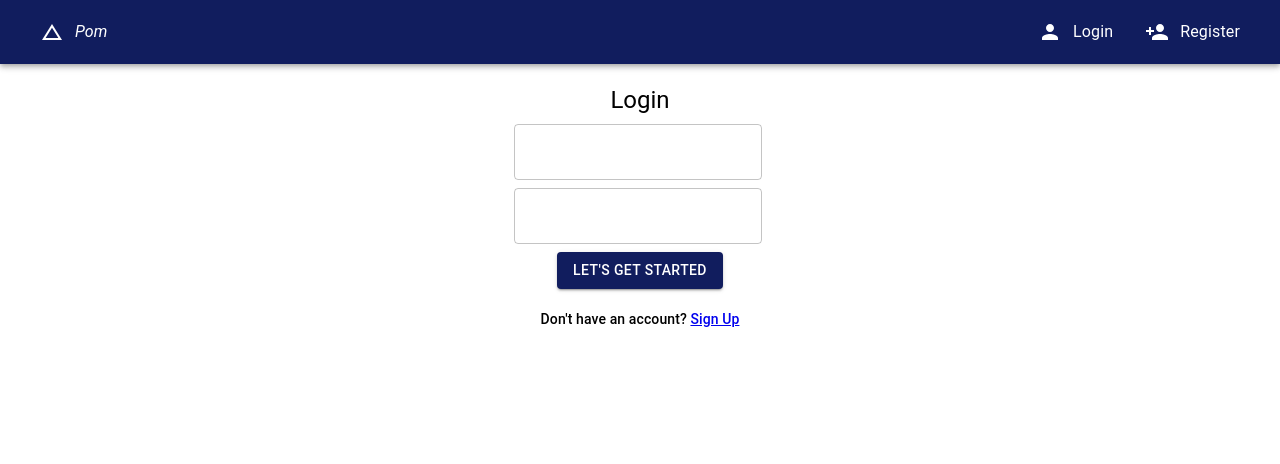
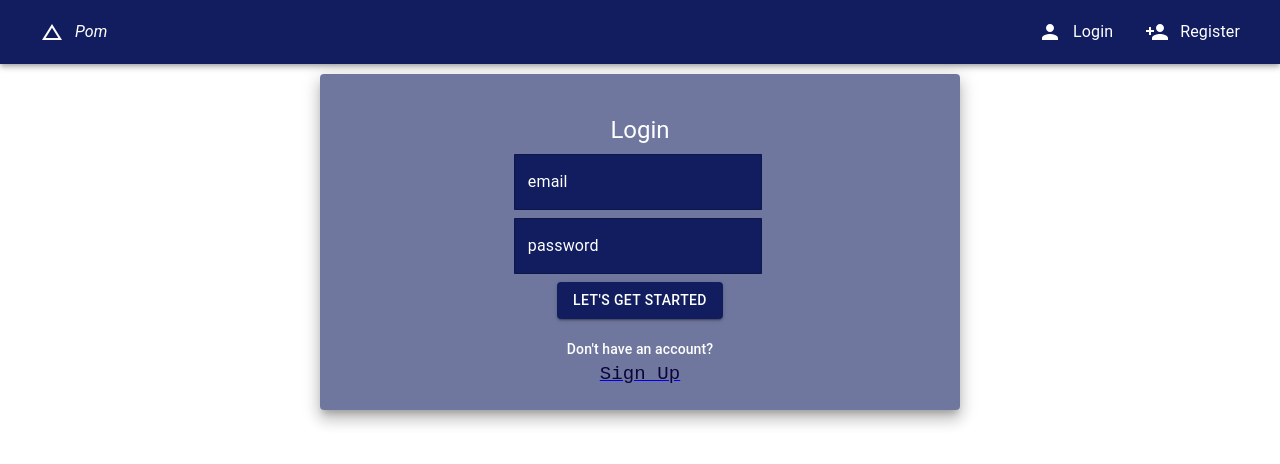
Before and after one commit to JaiRaga/blog-app-client-server, a React (Create React App) app in the folder client/: page /login in a window 1280 px wide. Shown: the top 464 px of the page. Built offline with nearby package versions, Linux system fonts and the light colour scheme; no server answers.

Commit message:
changed layout

```diff
--- a/client/src/component/auth/Login.js
+++ b/client/src/component/auth/Login.js
@@ -1,56 +1,84 @@
-import React, { useState } from "react";
-import { useSelector, useDispatch } from "react-redux";
+import React, { useState } from 'react'
+import { useSelector, useDispatch } from 'react-redux'
 import {
 	makeStyles,
 	Grid,
 	TextField,
 	Button,
-  Typography
-} from "@material-ui/core";
-import { Link, Redirect } from "react-router-dom";
-import { login } from "../../redux/actions/auth";
+	Typography,
+	Paper,
+} from '@material-ui/core'
+import { Link, Redirect } from 'react-router-dom'
+import { login } from '../../redux/actions/auth'
 
 const useStyles = makeStyles((theme) => ({
 	root: {
-    "& > *": {
+		'& > *': {
 			margin: theme.spacing(1),
-      width: "25ch"
-    }
+			width: '25ch',
+		},
 	},
 	loginContainer: {
-    marginTop: "20px"
-  }
-}));
+		marginTop: '20px',
+	},
+	typography: {
+		color: '#fff',
+	},
+	textfieldColor: {
+		backgroundColor: '#111d5e',
+		color: '#000',
+	},
+	parentGrid: {
+		marginTop: 10,
+	},
+	paper: {
+		padding: '20px 0',
+		backgroundColor: '#111d5e99',
+	},
+	link: {
+		color: '#0a043c',
+		fontFamily: 'monospace',
+		fontSize: 19,
+		display: 'block',
+	},
+	footer: {
+		marginTop: '20px',
+		color: '#fff',
+	},
+}))
 
 const Login = () => {
-  const classes = useStyles();
+	const classes = useStyles()
 
-  const isAuthenticated = useSelector((state) => state.auth.isAuthenticated);
-  const dispatch = useDispatch();
+	const isAuthenticated = useSelector((state) => state.auth.isAuthenticated)
+	const dispatch = useDispatch()
 
 	const [loginState, setLoginState] = useState({
-    email: "",
-    password: ""
-  });
+		email: '',
+		password: '',
+	})
 
-  const { email, password } = loginState;
+	const { email, password } = loginState
 
 	const onChange = (e) => {
-    setLoginState({ ...loginState, [e.target.name]: e.target.value });
-  };
+		setLoginState({ ...loginState, [e.target.name]: e.target.value })
+	}
 
 	const onSubmit = (e) => {
-    e.preventDefault();
+		e.preventDefault()
 
-    dispatch(login(email, password));
-  };
+		dispatch(login(email, password))
+	}
 
 	if (isAuthenticated) {
-    return <Redirect to='/blogs' />;
+		return <Redirect to='/blogs' />
 	}
 
 	return (
-    <Grid container justify='center' alignItems='center'>
+		<Grid container justify='center' className={classes.outerContainer}>
+			<Grid item xs={10} md={6} className={classes.parentGrid}>
+				<Paper elevation={10} className={classes.paper}>
+					<Grid container item justify='center' alignItems='center'>
 						<Grid
 							className={classes.loginContainer}
 							container
@@ -60,7 +88,9 @@ const Login = () => {
 							justify='center'
 							alignItems='center'>
 							<Grid item>
-          <Typography variant='h5'>Login</Typography>
+								<Typography variant='h5' className={classes.typography}>
+									Login
+								</Typography>
 							</Grid>
 							<Grid
 								container
@@ -76,6 +106,10 @@ const Login = () => {
 											label='email'
 											variant='outlined'
 											onChange={onChange}
+											focused={false}
+											classes={{
+												root: classes.textfieldColor,
+											}}
 										/>
 									</Grid>
 									<Grid item>
@@ -86,6 +120,10 @@ const Login = () => {
 											variant='outlined'
 											type='password'
 											onChange={onChange}
+											focused={false}
+											classes={{
+												root: classes.textfieldColor,
+											}}
 										/>
 									</Grid>
 								</form>
@@ -100,13 +138,22 @@ const Login = () => {
 								</Button>
 							</Grid>
 							<Grid item>
-          <Typography variant='subtitle2' className={classes.loginContainer}>
-            Don't have an account? <Link to='/register'>Sign Up</Link>
+								<Typography
+									variant='subtitle2'
+									align='center'
+									className={classes.footer}>
+									Don't have an account?
+									<Link to='/register'>
+										<span className={classes.link}> Sign Up</span>
+									</Link>
 								</Typography>
 							</Grid>
 						</Grid>
 					</Grid>
-  );
-};
+				</Paper>
+			</Grid>
+		</Grid>
+	)
+}
 
-export default Login;
+export default Login
```
Lines whose indentation alone changed are shown as unchanged.
